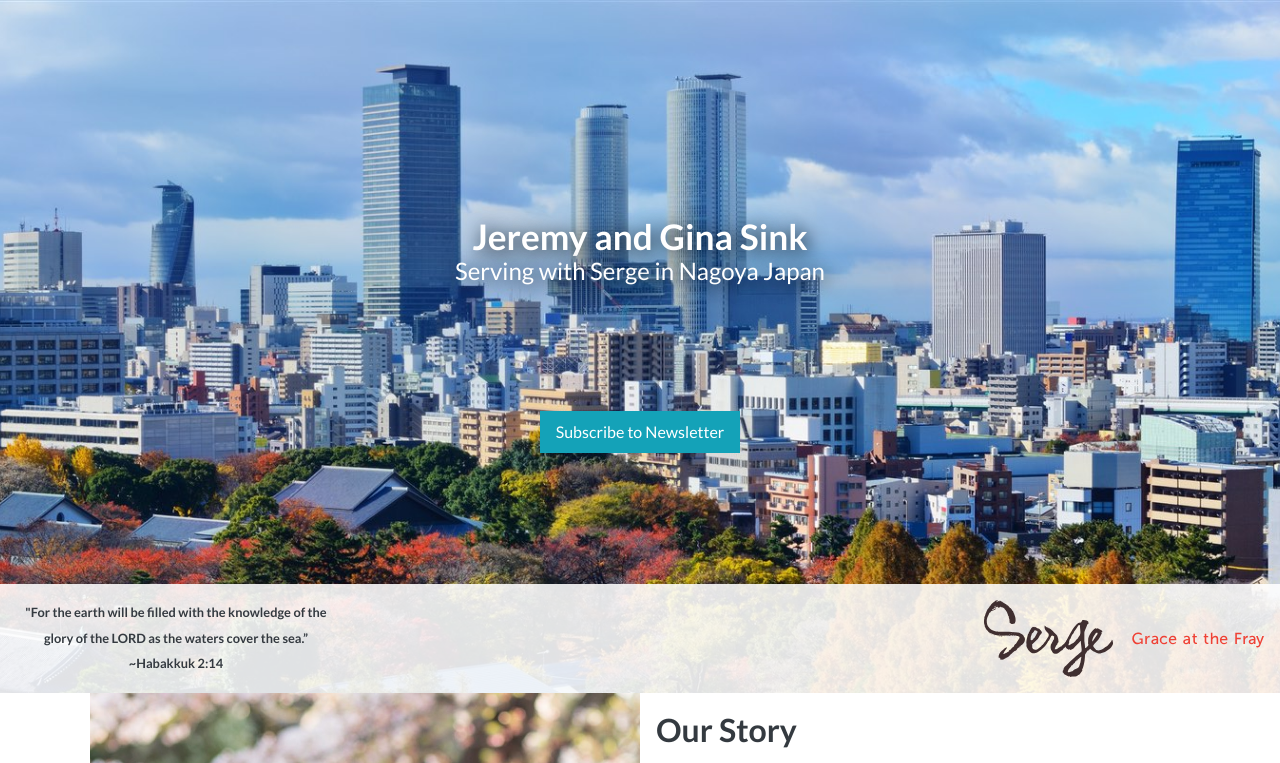
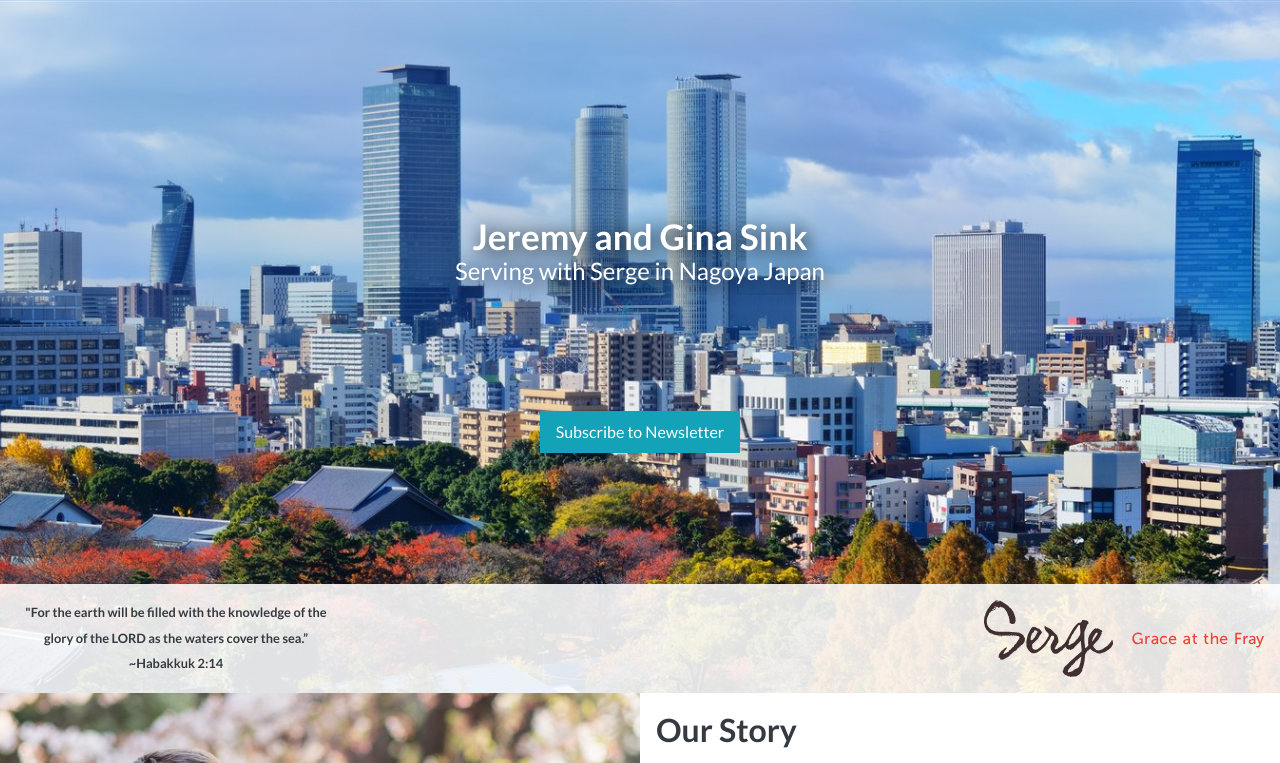
Before and after one commit to jwsink/grace4japan, a plain HTML site: page index.html in a window 1280 px wide. Shown: the top 763 px of the page. Drawn offline with Linux system fonts and the light colour scheme.

Commit message:
widen container size

```diff
--- a/css/style.css
+++ b/css/style.css
@@ -128,7 +128,7 @@ main {
 
 .container {
   margin: 0 auto;
-  max-width: 68.75rem;
+  max-width: 90rem;
   width: 100%;
 }
 
```
